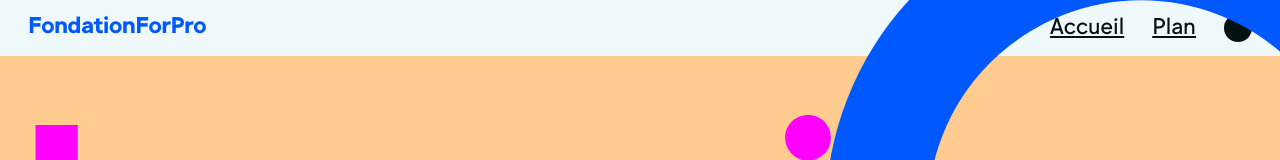
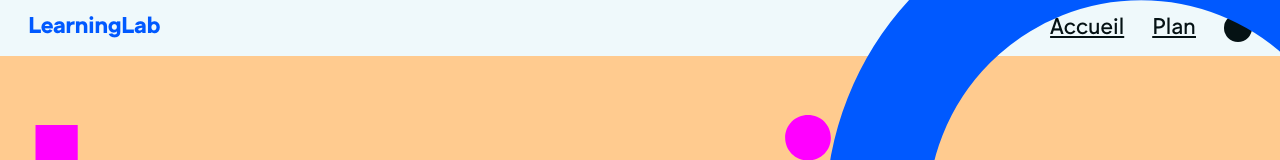
Before and after one commit to azertypow/forpro.webapp, a Vue app: page / in a window 1280 px wide. Shown: the top 160 px of the page. Built offline with nearby package versions, Linux system fonts and the light colour scheme.

Commit message:
feat: change name

```diff
--- a/src/components/AppHeader.vue
+++ b/src/components/AppHeader.vue
@@ -3,7 +3,7 @@
 
     <div
         class="fp-logo v-app-header__logo fp-with-gutter"
-    >FondationForPro</div>
+    >LearningLab</div>
 
     <nav
         class="v-app-header__nav"
```
